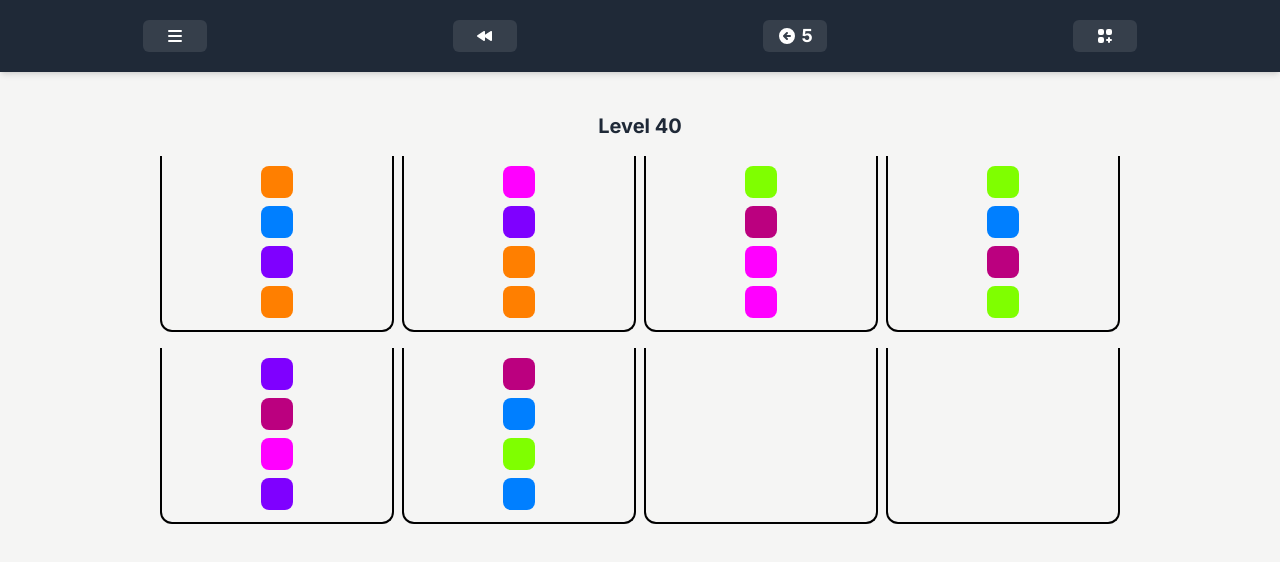
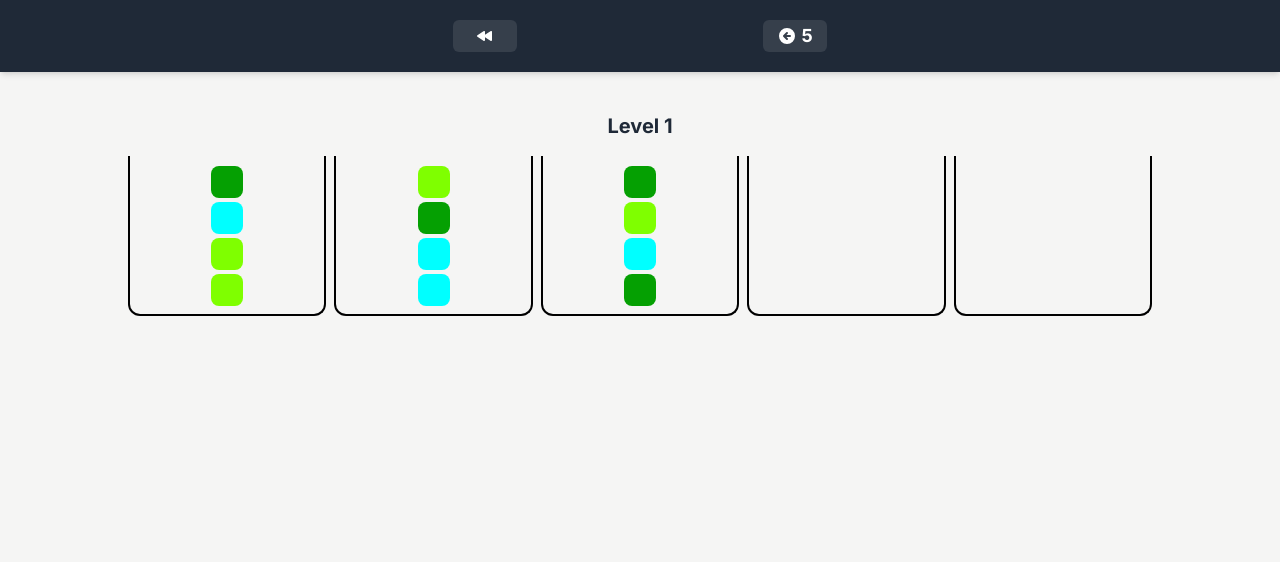
Before and after one commit to lukasjakobi/balls-game, a React (Create React App) app: page / in a window 1280 px wide. Shown: the top 562 px of the page. Built offline with nearby package versions, Linux system fonts and the light colour scheme.

Commit message:
- added local storage game save feature - removed useless buttons - fixed minor bugs

```diff
--- a/src/App.css
+++ b/src/App.css
@@ -9,14 +9,14 @@ body {
 }
 
 .glass {
-    @apply h-44 w-full py-2 px-2 rounded-xl border-2 border-black border-t-0 rounded-t-none flex flex-col mb-2;
+    @apply h-40 w-full py-2 px-1 rounded-xl border-2 border-black border-t-0 rounded-t-none flex flex-col mb-2;
 }
 
 .ball {
-    @apply w-8 h-8 rounded-lg my-1 mx-auto;
+    @apply w-8 h-8 rounded-lg mx-auto mt-1;
 }
 
-.ball:first-child {
+.ball:first-of-type {
     @apply mt-auto;
 }
 
--- a/src/components/Ball.tsx
+++ b/src/components/Ball.tsx
@@ -5,7 +5,7 @@ import {BadgeCheckIcon} from '@heroicons/react/solid'
 export default function Ball(props: BallInterface) {
     return (
         <div
-            className={"ball mt-auto"}
+            className={"ball"}
             style={{backgroundColor: props.color.hex}}
         >
             {props.active && (
--- a/src/components/Game.tsx
+++ b/src/components/Game.tsx
@@ -2,21 +2,20 @@ import GameInterface from "../interfaces/GameInterface";
 import Glass from "./Glass";
 import {useState} from "react";
 import generateGame from "../logic/GameGenerator";
-import {isGameWon, registerClick, resetGame, revertMove} from "../logic/GameManager";
-import {ArrowCircleLeftIcon, MenuIcon, RewindIcon, ViewGridAddIcon} from "@heroicons/react/solid";
+import {determineFirstGame, isGameWon, registerClick, resetGame, revertMove} from "../logic/GameManager";
+import {ArrowCircleLeftIcon, RewindIcon} from "@heroicons/react/solid";
 
 export default function Game() {
+    let loadedGame = determineFirstGame();
+
     const [state, setState] = useState<number>(1);
-    const [game, setGame] = useState<GameInterface>(generateGame({level: 40}));
+    const [game, setGame] = useState<GameInterface>(loadedGame);
 
     return (
       <div className="flex-col w-screen h-screen">
           <div className="header">
               {/* MENU BUTTON */}
               <div className="basis-1/4">
-                  <div className="button">
-                      <MenuIcon className="text-white w-5 h-5 m-auto" />
-                  </div>
               </div>
               {/* RESET BUTTON */}
               <div className="basis-1/4">
@@ -45,15 +44,12 @@ export default function Game() {
               </div>
               {/* ADD GLASS */}
               <div className="basis-1/4">
-                  <div className="button">
-                      <ViewGridAddIcon className="text-white w-5 h-5 m-auto" />
-                  </div>
               </div>
           </div>
           <div className="flex mt-6" id="level">
               <span className="text-xl text-gray-800 font-bold my-4 mx-auto">Level {game.level}</span>
           </div>
-          <div id="glasses" className="mx-auto w-3/4 grid grid-cols-4 gap-2 m-auto">
+          <div id="glasses" className="mx-auto w-4/5 grid grid-cols-5 gap-2 m-auto">
               { game.glasses && game.glasses.map(glass => (
                   <div
                       key={"c_" + glass.id}
--- a/src/logic/GameGenerator.tsx
+++ b/src/logic/GameGenerator.tsx
@@ -22,7 +22,7 @@ export default function generateGame(props: PropsInterface): GameInterface {
     let balls: BallInterface[] = generateBalls(colors);
     let glasses: GlassInterface[] = generateGlasses(balls, glassAmount, emptyGlassAmount);
 
-    return {
+    let game: GameInterface = {
         id: 1,
         level: props.level,
         glasses: glasses,
@@ -32,6 +32,11 @@ export default function generateGame(props: PropsInterface): GameInterface {
         resets: 0,
         resetsMax: 5
     };
+
+    // write to local storage
+    localStorage.setItem('game_info', JSON.stringify(game));
+
+    return game;
 }
 
 export function generateBalls(colors: BallColorInterface[]): BallInterface[] {
--- a/src/logic/GameManager.tsx
+++ b/src/logic/GameManager.tsx
@@ -2,6 +2,7 @@ import BallInterface from "../interfaces/BallInterface";
 import GameInterface from "../interfaces/GameInterface";
 import GlassInterface from "../interfaces/GlassInterface";
 import MoveInterface from "../interfaces/MoveInterface";
+import generateGame from "./GameGenerator";
 
 export function registerClick(game: GameInterface, glass: GlassInterface): void
 {
@@ -32,6 +33,9 @@ export function registerClick(game: GameInterface, glass: GlassInterface): void
             }
 
             game.moves.push(move);
+
+            // write to local storage
+            localStorage.setItem('game_info', JSON.stringify(game));
 
             // don't activate new ball after successfully merging
             return;
@@ -71,11 +75,8 @@ export function revertMove(game: GameInterface) {
 }
 
 export function resetGame(game: GameInterface) {
-    console.log(game.moves);
-
     for (let i = game.moves.length - 1; i >= 0; i--) {
         let move: MoveInterface = game.moves[i];
-        console.log(i, move);
 
         if (move === undefined) {
             return;
@@ -158,7 +159,9 @@ function canBeMerged(from: BallInterface, to: BallInterface|undefined, sizeTo: n
         return true;
     }
 
-    return from.color === to.color;
+    return from.color.red === to.color.red
+        && from.color.green === to.color.green
+        && from.color.blue === to.color.blue;
 }
 
 function resetBalls(glasses: GlassInterface[])
@@ -195,7 +198,11 @@ export function isGameWon(game: GameInterface): boolean
                 continue;
             }
 
-            if (color !== ball.color) {
+            if (
+                color.red !== ball.color.red
+                || color.green !== ball.color.green
+                || color.blue !== ball.color.blue
+            ) {
                 return false;
             }
         }
@@ -207,3 +214,14 @@ export function isGameWon(game: GameInterface): boolean
 
     return true;
 }
+
+export function determineFirstGame(): GameInterface
+{
+    let localGame = localStorage.getItem('game_info');
+
+    if (localGame !== null) {
+        return JSON.parse(localGame);
+    }
+
+    return generateGame({level: 1})
+}
--- a/src/logic/LevelManager.tsx
+++ b/src/logic/LevelManager.tsx
@@ -1,31 +1,27 @@
 export function getGlassAmount(level: number): number
 {
     if (level >= 0 && level <= 5) {
-        return 4;
+        return 5;
     } else if (level > 5 && level <= 10) {
-        return 5;
+        return 6;
     } else if (level > 10 && level <= 15) {
-        return 6;
+        return 7;
     } else if (level > 15 && level <= 30) {
-        return 7;
+        return 8;
     } else if (level > 30 && level <= 50) {
-        return 8;
+        return 9;
     } else if (level > 50 && level <= 65) {
-        return 9;
+        return 10;
     } else if (level > 65 && level <= 80) {
-        return 10;
+        return 11;
     } else if (level > 80 && level <= 100) {
-        return 11;
+        return 12;
     }
 
-    return 12;
+    return 14;
 }
 
 export function getEmptyGlassAmount(level: number): number
 {
-    if (level >= 0 && level <= 5) {
-        return 1;
-    }
-
     return 2;
 }
--- a/tailwind.config.js
+++ b/tailwind.config.js
@@ -5,3 +5,5 @@ module.exports = {
   },
   plugins: [],
 }
+
+// npx tailwindcss -i ./src/App.css -o ./public/style/tailwind.css --watch
```
Also changed, not shown: public/style/tailwind.css.
